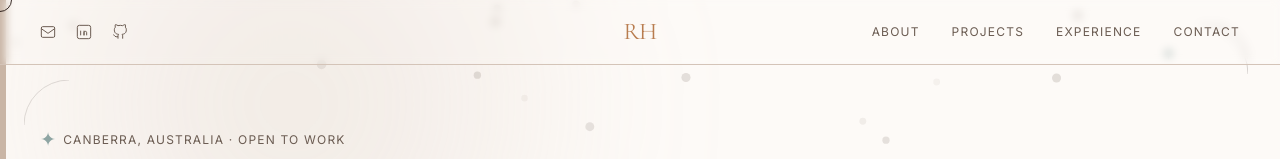
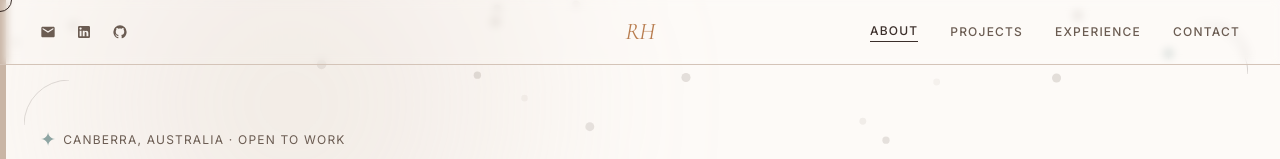
Before and after one commit to yulanh7/my-portfolio, a Next.js app: page / in a window 1280 px wide. Shown: the top 159 px of the page. Built offline with nearby package versions, Linux system fonts and the light colour scheme.

Commit message:
feat(nav): filled icons, active section highlight, improved bg opacity, styled RH logo

```diff
--- a/src/components/Navbar.tsx
+++ b/src/components/Navbar.tsx
@@ -1,5 +1,6 @@
 "use client";
 
+import { useState, useEffect } from "react";
 import { personal } from "@/data/content";
 
 const navLinks = [
@@ -10,8 +11,27 @@
 ];
 
 export default function Navbar() {
+  const [activeSection, setActiveSection] = useState("about");
+
+  useEffect(() => {
+    const sections = ["about", "projects", "experience", "contact"];
+    const observers = sections.map((id) => {
+      const el = document.getElementById(id);
+      if (!el) return null;
+      const observer = new IntersectionObserver(
+        ([entry]) => {
+          if (entry.isIntersecting) setActiveSection(id);
+        },
+        { threshold: 0.3 }
+      );
+      observer.observe(el);
+      return observer;
+    });
+    return () => observers.forEach((obs) => obs?.disconnect());
+  }, []);
+
   return (
-    <header className="fixed top-0 left-0 right-0 z-50 border-b border-border bg-bg-primary/80 backdrop-blur-sm">
+    <header className="fixed top-0 left-0 right-0 z-50 border-b border-border bg-bg-primary/95 backdrop-blur-sm">
       <div className="container flex items-center justify-between h-16">
         {/* Left — contact icons */}
         <div className="flex items-center gap-5">
@@ -20,16 +40,8 @@
             aria-label="Email"
             className="text-text-secondary hover:text-text-primary transition-colors duration-300"
           >
-            <svg
-              width="16"
-              height="16"
-              viewBox="0 0 24 24"
-              fill="none"
-              stroke="currentColor"
-              strokeWidth="1.5"
-            >
-              <rect x="2" y="4" width="20" height="16" rx="2" />
-              <path d="m2 7 10 7 10-7" />
+            <svg width="16" height="16" viewBox="0 0 24 24" fill="currentColor">
+              <path d="M20 4H4c-1.1 0-2 .9-2 2v12c0 1.1.9 2 2 2h16c1.1 0 2-.9 2-2V6c0-1.1-.9-2-2-2zm0 4l-8 5-8-5V6l8 5 8-5v2z" />
             </svg>
           </a>
 
@@ -40,16 +52,8 @@
             aria-label="LinkedIn"
             className="text-text-secondary hover:text-text-primary transition-colors duration-300"
           >
-            <svg
-              width="16"
-              height="16"
-              viewBox="0 0 24 24"
-              fill="none"
-              stroke="currentColor"
-              strokeWidth="1.5"
-            >
-              <rect x="2" y="2" width="20" height="20" rx="3" />
-              <path d="M7 10v7M7 7v.01M12 17v-4a2 2 0 0 1 4 0v4M12 10v7" />
+            <svg width="16" height="16" viewBox="0 0 24 24" fill="currentColor">
+              <path d="M19 3a2 2 0 0 1 2 2v14a2 2 0 0 1-2 2H5a2 2 0 0 1-2-2V5a2 2 0 0 1 2-2h14m-.5 15.5v-5.3a3.26 3.26 0 0 0-3.26-3.26c-.85 0-1.84.52-2.32 1.3v-1.11h-2.79v8.37h2.79v-4.93c0-.77.62-1.4 1.39-1.4a1.4 1.4 0 0 1 1.4 1.4v4.93h2.79M6.88 8.56a1.68 1.68 0 0 0 1.68-1.68c0-.93-.75-1.69-1.68-1.69a1.69 1.69 0 0 0-1.69 1.69c0 .93.76 1.68 1.69 1.68m1.39 9.94v-8.37H5.5v8.37h2.77z" />
             </svg>
           </a>
 
@@ -60,24 +64,16 @@
             aria-label="GitHub"
             className="text-text-secondary hover:text-text-primary transition-colors duration-300"
           >
-            <svg
-              width="16"
-              height="16"
-              viewBox="0 0 24 24"
-              fill="none"
-              stroke="currentColor"
-              strokeWidth="1.5"
-            >
-              <path d="M9 19c-5 1.5-5-2.5-7-3m14 6v-3.87a3.37 3.37 0 0 0-.94-2.61c3.14-.35 6.44-1.54 6.44-7A5.44 5.44 0 0 0 20 4.77 5.07 5.07 0 0 0 19.91 1S18.73.65 16 2.48a13.38 13.38 0 0 0-7 0C6.27.65 5.09 1 5.09 1A5.07 5.07 0 0 0 5 4.77a5.44 5.44 0 0 0-1.5 3.78c0 5.42 3.3 6.61 6.44 7A3.37 3.37 0 0 0 9 18.13V22" />
+            <svg width="16" height="16" viewBox="0 0 24 24" fill="currentColor">
+              <path d="M12 2A10 10 0 0 0 2 12c0 4.42 2.87 8.17 6.84 9.5.5.08.66-.23.66-.5v-1.69c-2.77.6-3.36-1.34-3.36-1.34-.46-1.16-1.11-1.47-1.11-1.47-.91-.62.07-.6.07-.6 1 .07 1.53 1.03 1.53 1.03.87 1.52 2.34 1.07 2.91.83.09-.65.35-1.09.63-1.34-2.22-.25-4.55-1.11-4.55-4.92 0-1.11.38-2 1.03-2.71-.1-.25-.45-1.29.1-2.64 0 0 .84-.27 2.75 1.02.79-.22 1.65-.33 2.5-.33.85 0 1.71.11 2.5.33 1.91-1.29 2.75-1.02 2.75-1.02.55 1.35.2 2.39.1 2.64.65.71 1.03 1.6 1.03 2.71 0 3.82-2.34 4.66-4.57 4.91.36.31.69.92.69 1.85V21c0 .27.16.59.67.5C19.14 20.16 22 16.42 22 12A10 10 0 0 0 12 2z" />
             </svg>
           </a>
         </div>
 
         {/* Centre — logo */}
-
         <a
           href="#"
-          className="absolute left-1/2 -translate-x-1/2 font-heading text-2xl text-accent-brown tracking-tight hover:opacity-70 transition-opacity duration-300"
+          className="absolute left-1/2 -translate-x-1/2 font-heading italic text-2xl text-accent-brown tracking-tight hover:opacity-70 transition-opacity duration-300"
         >
           RH
         </a>
@@ -88,7 +84,11 @@
             <a
               key={link.label}
               href={link.href}
-              className="text-xs tracking-widest uppercase text-text-secondary hover:text-text-primary transition-colors duration-300"
+              className={`text-xs font-medium tracking-widest uppercase transition-colors duration-300 ${
+                activeSection === link.href.replace("#", "")
+                  ? "text-text-primary border-b border-text-primary pb-0.5"
+                  : "text-text-secondary hover:text-text-primary"
+              }`}
             >
               {link.label}
             </a>
```
